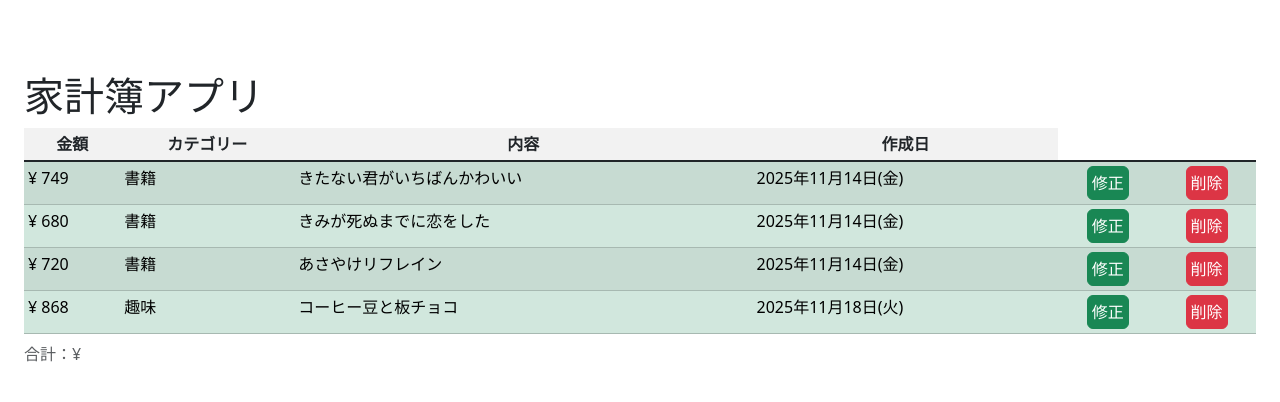
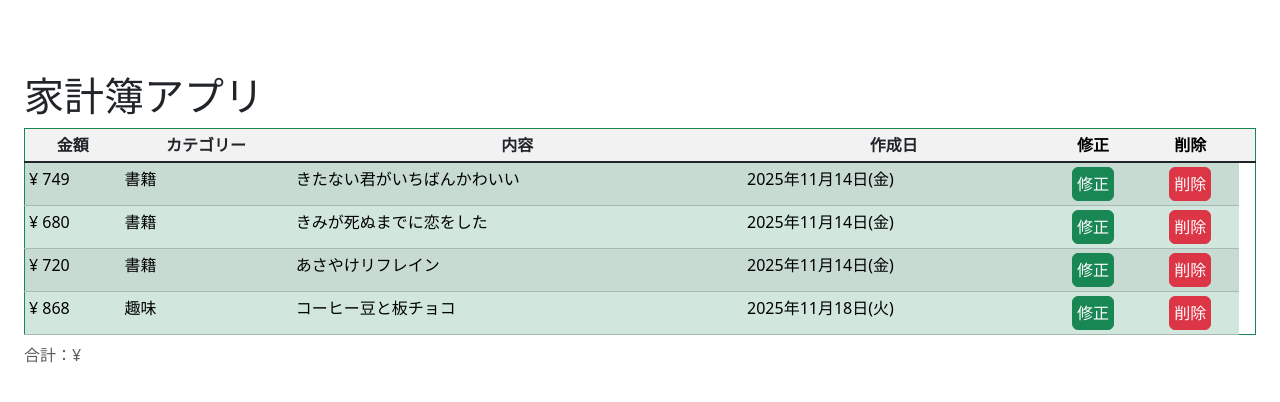
Before and after one commit to iSHDa116/HomeBudget-app-Django-, a Django app: page / in a window 1280 px wide. Shown: the part 40-442 px from the top of the page. Run offline with Django 5.2, Linux system fonts and the light colour scheme; data comes from the database, SQL or seed files in the repository.

Commit message:
ログイン画面作成中

```diff
--- a/homebudget/templates/homebudget/index.html
+++ b/homebudget/templates/homebudget/index.html
@@ -3,11 +3,10 @@
 
 {% block title %}ホーム{% endblock title %}
 
-
 {% block h1 %}家計簿アプリ{% endblock h1 %}
 {% block content %}
 
-    <table class=" table table-striped table-sm table-hover  border-success">
+    <table class=" table table-striped table-sm table-hover border border-success">
         <thead>
             <caption>合計：¥</caption>
             <tr class="text-center">
@@ -15,6 +14,8 @@
                 <th scope="col" class="text-dark"">カテゴリー</th>
                 <th scope="col" class="text-dark"">内容</th>
                 <th scope="col" class="text-dark"">作成日</th>
+                <th>修正</th>
+                <th>削除<th>
             </tr>
         </thead>
         <tbody class="table-group-divider">
--- a/mysite/urls.py
+++ b/mysite/urls.py
@@ -2,6 +2,7 @@
 from django.urls import path, include
 
 urlpatterns = [
+    path('accounts/', include('django.contrib.auth.urls')),
     path("", include('homebudget.urls')),
     path("admin/", admin.site.urls),
 ]
```
Also changed, not shown: templates/registration/login.html (added, +19 -0 lines).
